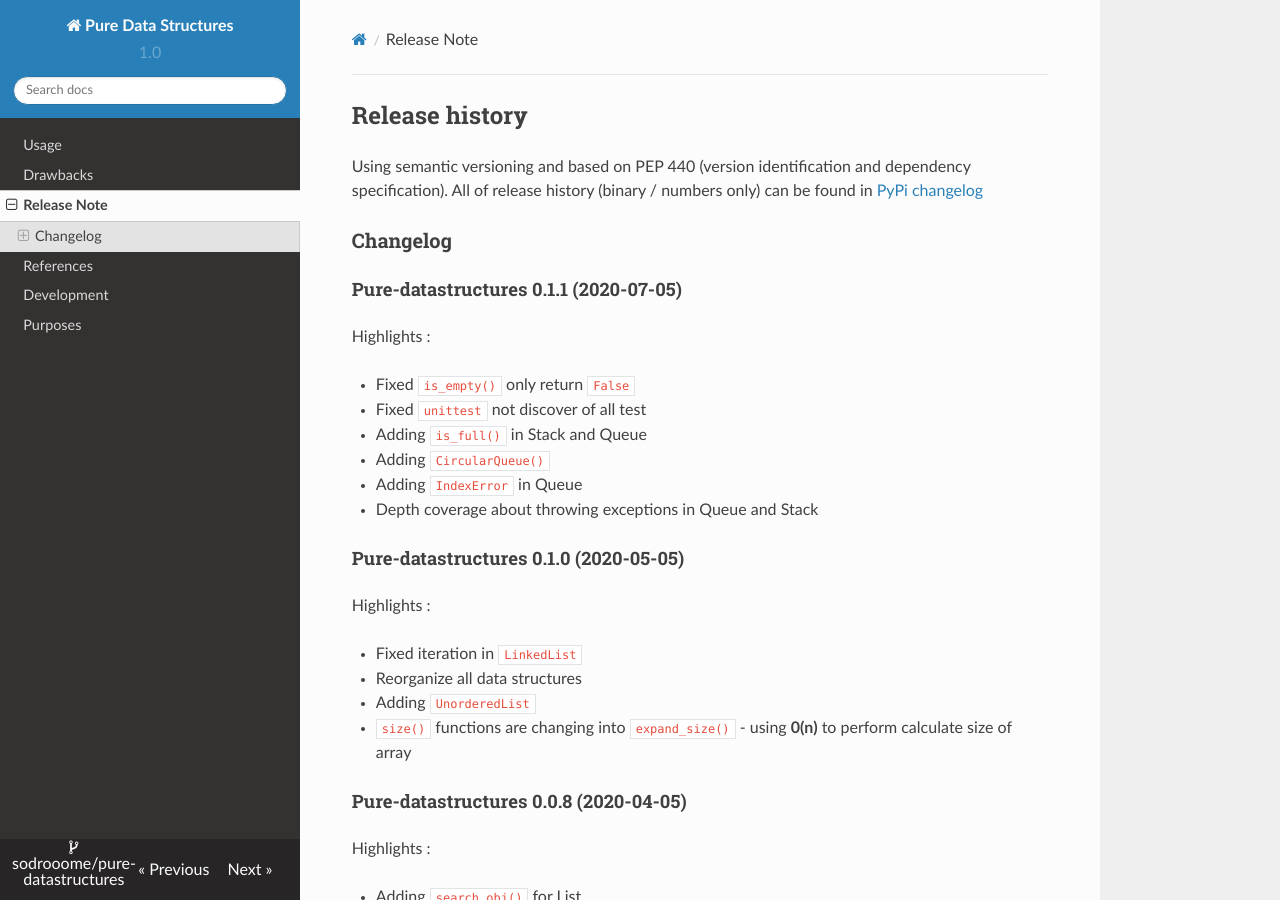
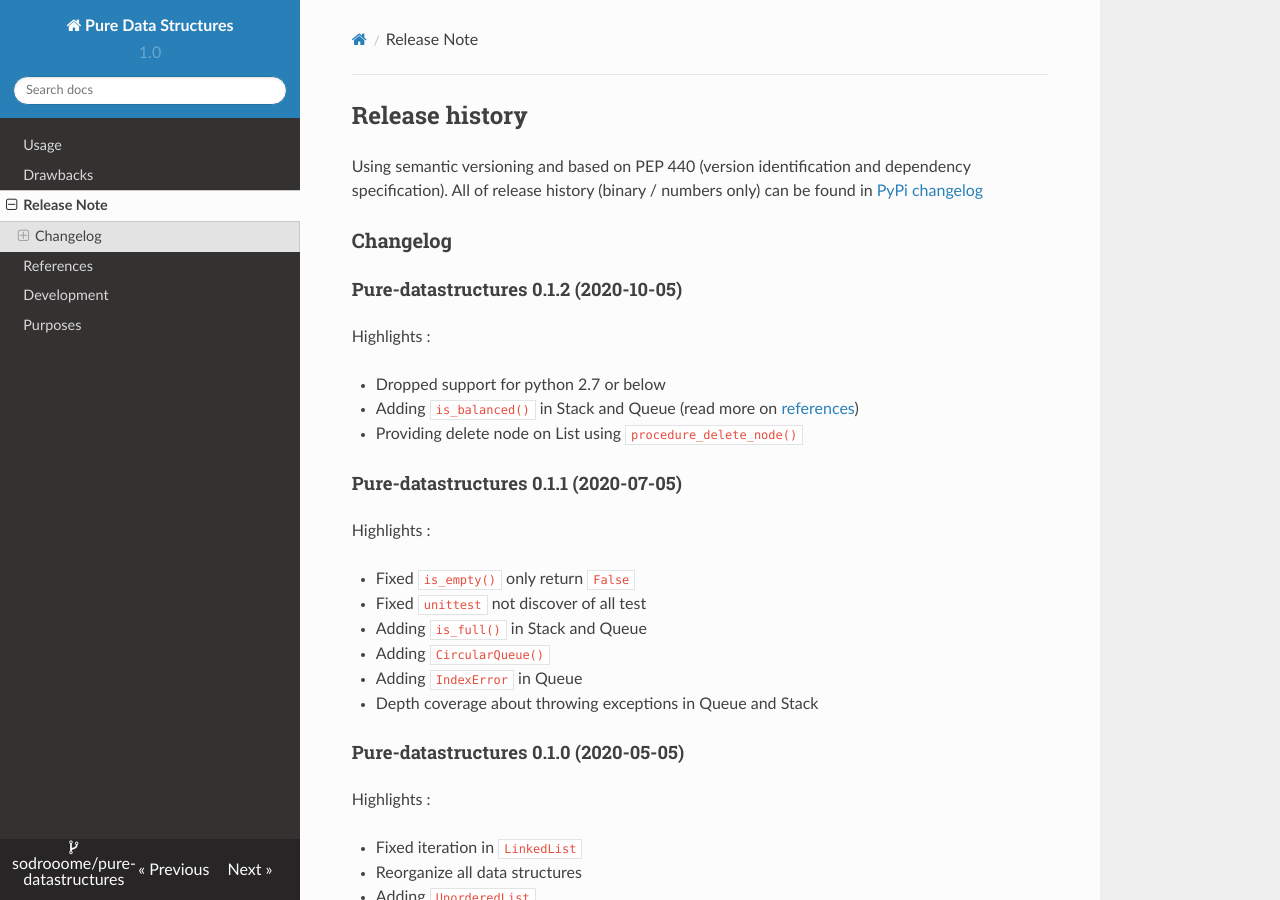
Before and after one commit to sodrooome/pure-datastructures, an MkDocs documentation site: the page built from docs/releases.md, in a window 1280 px wide and 900 px high. Built offline with MkDocs 1.6.1, drawn with Linux system fonts in a browser that asks for light colours; nearby versions of some CDN libraries.

Commit message:
write release note and rewrite index

```diff
--- a/docs/releases.md
+++ b/docs/releases.md
@@ -3,6 +3,13 @@
 Using semantic versioning and based on PEP 440 (version identification and dependency specification). All of release history (binary / numbers only) can be found in [PyPi changelog](https://pypi.org/project/pure-datastructures/)
 
 ## Changelog
+
+### Pure-datastructures 0.1.2 (2020-10-05)
+Highlights :
+
+- Dropped support for python 2.7 or below
+- Adding `is_balanced()` in Stack and Queue (read more on [references](https://sodrooome.github.io/pure-datastructures/references/))
+- Providing delete node on List using `procedure_delete_node()`
 
 ### Pure-datastructures 0.1.1 (2020-07-05)
 Highlights :
```
Also changed, not shown: docs/index.md (+1 -5 lines).
